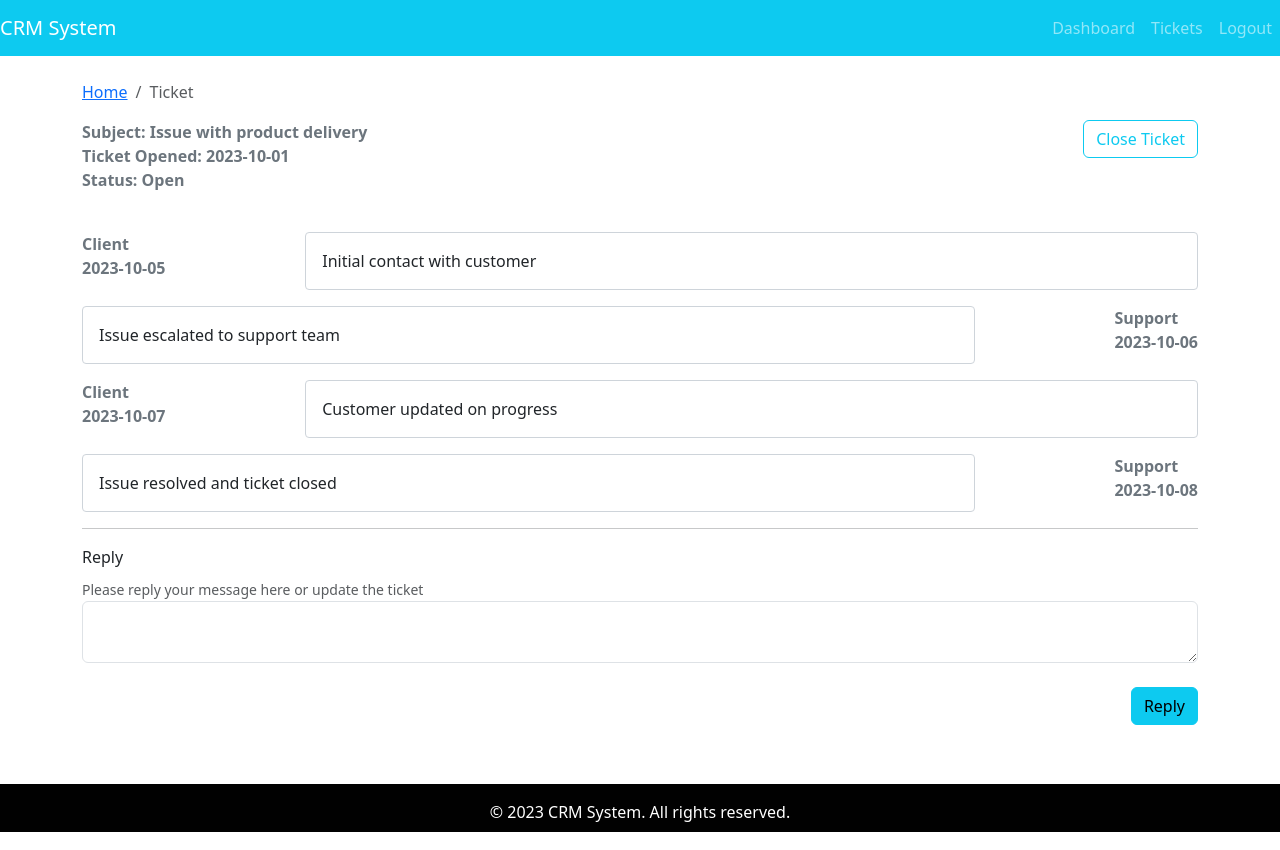
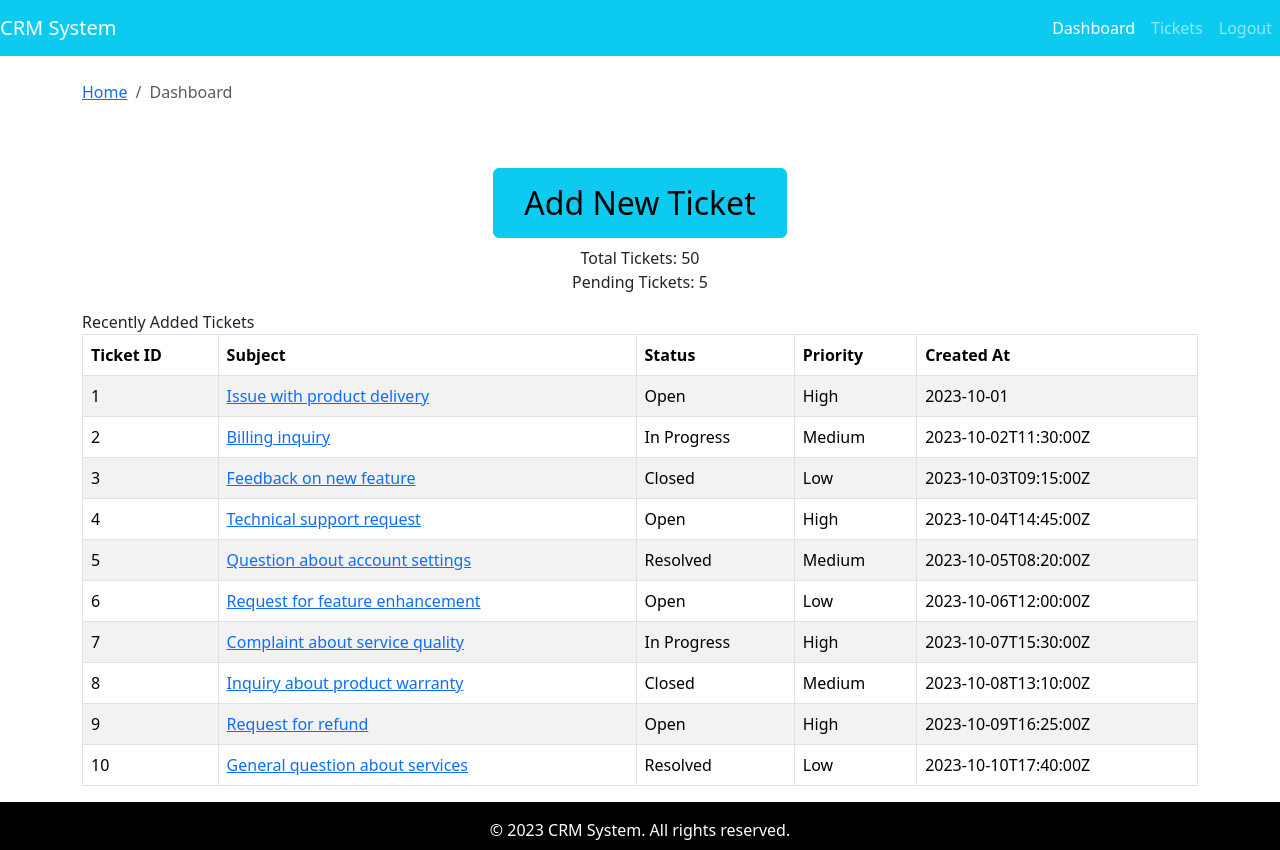
Before and after one commit to sooraj2145/CRM-ticketing-app, a React (Create React App) app in the folder crm-frontend/: page /dashboard in a window 1280 px wide. Built offline with nearby package versions, Linux system fonts and the light colour scheme.

Commit message:
Added routes using react router

```diff
--- a/crm-frontend/package.json
+++ b/crm-frontend/package.json
@@ -12,6 +12,8 @@
     "react": "^19.1.0",
     "react-bootstrap": "^2.10.10",
     "react-dom": "^19.1.0",
+    "react-router-bootstrap": "^0.26.3",
+    "react-router-dom": "^7.6.2",
     "react-scripts": "5.0.1",
     "web-vitals": "^2.1.4"
   },
--- a/crm-frontend/src/App.js
+++ b/crm-frontend/src/App.js
@@ -6,19 +6,25 @@ import AddTicket from './page/new-ticket/AddTicket.page';
 import TicketLists from './page/ticket-listing/TicketLists.page';
 import Ticket from './page/ticket/Ticket.page';
 import './App.css';
-
+import { BrowserRouter as Router,Routes, Route, Link } from 'react-router-dom';
+import PrivateRoute from './components/private-routes/PrivateRoute.comp';
 function App() {
   return (
     <div className="App">
-      <DefaultLayout>
-        {/* <Dashboard /> */}
-        {/* <AddTicket /> */}
-        {/* <TicketLists /> */}
-        <Ticket />
-        {/* <EntryPage /> */}
-        </DefaultLayout>
-      {/* <EntryPage /> */}
+      <Router>
+        <Routes>
+          <Route path="/" element={<EntryPage />} />
 
+          <Route element ={<DefaultLayout />}>
+                <Route path="/dashboard" element={<PrivateRoute><Dashboard /></PrivateRoute>} />
+                <Route path="/add-ticket" element={<PrivateRoute><AddTicket /></PrivateRoute>} />
+                <Route path="/ticket-lists" element={<PrivateRoute><TicketLists /></PrivateRoute>} />
+                <Route path="/ticket/:tId" element={<PrivateRoute><Ticket /></PrivateRoute>} />
+      </Route>
+    </Routes>
+
+
+      </Router>
     </div>
   );
 }
--- /dev/null
+++ b/crm-frontend/src/components/private-routes/PrivateRoute.comp.js
@@ -0,0 +1,11 @@
+// PrivateRoute.js
+import React from 'react';
+import { Navigate } from 'react-router-dom';
+
+const isAuthenticated = true;
+
+const PrivateRoute = ({ children,...rest }) => {
+  return isAuthenticated ? children  : <Navigate to="/" replace />;
+};
+
+export default PrivateRoute;
--- a/crm-frontend/src/components/ticket-table/TicketTable.comp.js
+++ b/crm-frontend/src/components/ticket-table/TicketTable.comp.js
@@ -1,5 +1,7 @@
 import React from 'react'
 import { Table } from 'react-bootstrap'
+import { Link } from 'react-router-dom'
+
 const TicketTable= ({tickets}) => {
 
   return (
@@ -19,7 +21,7 @@ const TicketTable= ({tickets}) => {
            tickets.length && tickets.map((ticket, index) => (
             <tr key={index}>
                 <td>{ticket.id}</td>
-                <td>{ticket.subject}</td>
+               <td> <Link to={`/ticket/${ticket.id}`}>{ticket.subject}</Link></td>
                 <td>{ticket.status}</td>
                 <td>{ticket.priority}</td>
                 <td>{ticket.created_at}</td>
--- a/crm-frontend/src/layout/DefaultLayout.js
+++ b/crm-frontend/src/layout/DefaultLayout.js
@@ -1,15 +1,15 @@
 import React from 'react'
 import Header from './partials/Header.comp'
 import Footer from './partials/Footer.comp'
-
-const DefaultLayout = ({children}) => {
+import { Outlet } from 'react-router-dom'
+const DefaultLayout = () => {
   return (
     <div className='default-layout'>
         <div className='header mb-2'>
       <Header />
     </div>
     <main className='main-content'>
-        {children}
+        {<Outlet />}
     </main>
     <footer className='footer'>
       <Footer />
--- a/crm-frontend/src/layout/partials/Header.comp.js
+++ b/crm-frontend/src/layout/partials/Header.comp.js
@@ -1,15 +1,20 @@
 import React from 'react'
 import { Navbar,Nav,NavbarBrand } from 'react-bootstrap'
+import { Link,NavLink } from 'react-router-dom'
+
+
 const Header = () => {
+
+
   return (
     <Navbar collapseOnSelect bg="info" variant="dark" expand="md">
-      <Navbar.Brand href="#home" className='ms-auto'><div>CRM System</div></Navbar.Brand>
+      <Navbar.Brand href="#home"><div>CRM System</div></Navbar.Brand>
       <Navbar.Toggle aria-controls="basic-navbar-nav" />
       <Navbar.Collapse id="basic-navbar-nav">
         <Nav className="ms-auto">
-          <Nav.Link href="/dashboard">Dashboard</Nav.Link>
-          <Nav.Link href="/dashboard">Tickets</Nav.Link>
-          <Nav.Link href="/dashboard">Logout</Nav.Link>
+          <NavLink to="/dashboard" className="nav-link">Dashboard</NavLink>
+          <NavLink to="/ticket-lists" className="nav-link">Tickets</NavLink>
+          <NavLink to="/" className="nav-link">Logout</NavLink>
         </Nav>
       </Navbar.Collapse>
     </Navbar>
--- a/crm-frontend/src/page/dashboard/Dashboard.comp.js
+++ b/crm-frontend/src/page/dashboard/Dashboard.comp.js
@@ -3,7 +3,7 @@ import { Row, Col, Container, Button } from 'react-bootstrap'
 import TicketTable from '../../components/ticket-table/TicketTable.comp'
 import tickets from '../../assets/data/dummyTicketData.json'
 import Breadcrumbs from '../../components/breadcrumbs/BreadCrumbs.comp'
-
+import { Link } from 'react-router-dom'
 const Dashboard = () => {
   return (
     <Container>
@@ -14,9 +14,9 @@ const Dashboard = () => {
         </Row>
       <Row>
         <Col className='text-center mt-5 mb-2'>
-
+          <Link to='/add-ticket'>
             <Button variant='info' href='/tickets' style={{fontSize:'2rem',padding:'10px 30px' }}>Add New Ticket</Button>
-
+                    </Link>
         </Col>
       </Row>
       <Row>
--- a/crm-frontend/src/page/ticket-listing/TicketLists.page.js
+++ b/crm-frontend/src/page/ticket-listing/TicketLists.page.js
@@ -5,7 +5,7 @@ import SearchForm from '../../components/search-form/SearchForm.comp'
 import TicketTable from '../../components/ticket-table/TicketTable.comp'
 import tickets from '../../assets/data/dummyTicketData.json'
 import PropTypes from 'prop-types'
-
+import { Link } from 'react-router-dom'
 const TicketLists = () => {
     const [str, setStr] = React.useState('');
    const [filteredTickets, setFilteredTickets] = React.useState(tickets);
@@ -39,7 +39,7 @@ const TicketLists = () => {
     </Row>
     <Row className='mt-4'>
         <Col>
-            <Button variant="info">Add new Ticket</Button>
+        <Link to="/add-ticket"><Button variant="info">Add new Ticket</Button></Link>
         </Col>
         <Col className="text-right">
             <SearchForm handleOnChange={handleOnChange}
--- a/crm-frontend/src/page/ticket/Ticket.page.js
+++ b/crm-frontend/src/page/ticket/Ticket.page.js
@@ -4,12 +4,26 @@ import BreadCrumbs from '../../components/breadcrumbs/BreadCrumbs.comp'
 import tickets from '../../assets/data/dummyTicketData.json'
 import MessageHistory from '../../components/message-history/MessageHistory.comp'
 import UpdateTicket from '../../components/update-ticket/UpdateTicket.comp'
+import { useParams } from 'react-router-dom'
 
-const ticket = tickets[0]; // Assuming you want to display the first ticket
+
+// const ticket = tickets[0]; // Assuming you want to display the first ticket
 const Ticket = () => {
+  const {tId} = useParams();
+  const [message, setMessage] = React.useState('');
+  const [ticket, setTicket] = React.useState({});
+  console.log("tId from URL:", tId);
+  React.useEffect(() => {
+    const foundTicket = tickets.find(ticket => String(ticket.id) === String(tId));
 
-  const [message, setMessage] = React.useState('');
-  React.useEffect(() => {},[message]);
+    if (foundTicket) {
+      setTicket(foundTicket);
+    } else {
+      console.error("Ticket not found");
+    }
+  }, [tId]);
+
+
   const handleOnChange = (e) => {
     setMessage(e.target.value);
   };
@@ -25,7 +39,9 @@ const Ticket = () => {
     <Container>
       <BreadCrumbs page="Ticket" />
         <Row>
+
             <Col className='fw-bolder text-secondary'>
+             {tId}
               <div className="subject">Subject: {ticket.subject}</div>
                 <div className='date'>Ticket Opened: {ticket.created_at}</div>
                 <div className='status'>Status: {ticket.status}</div>
```
Also changed, not shown: 1 other file (tests, documents, lock files or other folders).
